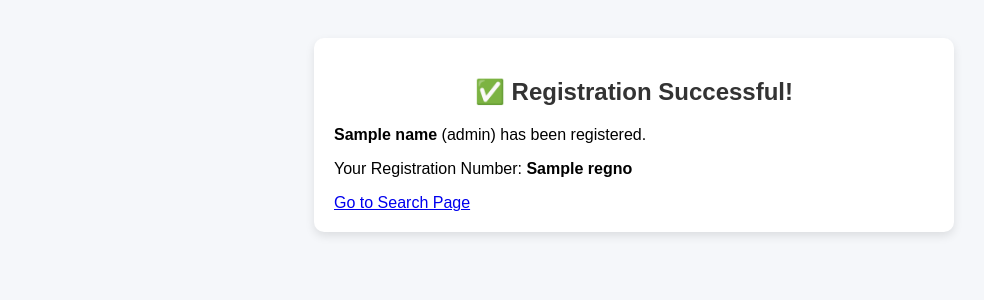
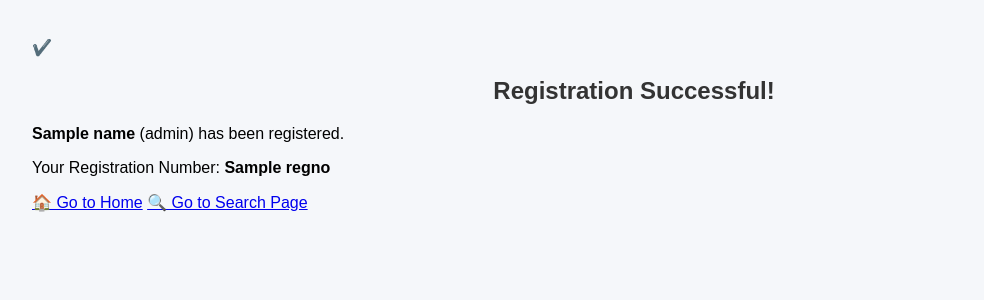
Before and after one commit to Sathyanarayanan2202/ui_project, a Flask app: template Student Portal/templates/success.html in a window 1280 px wide. Shown: the top 300 px of the page, without its empty margins (6-990 px from the left). Run offline with Flask 3, Linux system fonts and the light colour scheme; the template is opened without the code that fills it: most values are stand-ins (such as "Sample title", 1, 10 or a date in 2020).

Commit message:
Update success.html

```diff
--- a/Student Portal/templates/success.html
+++ b/Student Portal/templates/success.html
@@ -1,17 +1,22 @@
 <!DOCTYPE html>
 <html lang="en">
 <head>
-    <meta charset="UTF-8">
-    <meta name="viewport" content="width=device-width, initial-scale=1.0">
-    <title>Success</title>
-    <link rel="stylesheet" href="{{ url_for('static', filename='css/success.css') }}">
+  <meta charset="UTF-8">
+  <meta name="viewport" content="width=device-width, initial-scale=1.0">
+  <title>Registration Successful</title>
+  <link rel="stylesheet" href="{{ url_for('static', filename='css/success.css') }}">
 </head>
 <body>
-    <div class="container">
-        <h2>✅ Registration Successful!</h2>
-        <p><strong>{{ name }}</strong> ({{ usertype }}) has been registered.</p>
-        <p>Your Registration Number: <strong>{{ regno }}</strong></p>
-        <a href="{{ url_for('search') }}">Go to Search Page</a>
+  <div class="success-container">
+    <div class="success-icon">✔️</div>
+    <h2>Registration Successful!</h2>
+    <p><strong>{{ name }}</strong> ({{ usertype }}) has been registered.</p>
+    <p>Your Registration Number: <strong>{{ regno }}</strong></p>
+
+    <div class="button-group">
+      <a href="/" class="button home">🏠 Go to Home</a>
+      <a href="/search" class="button search">🔍 Go to Search Page</a>
     </div>
+  </div>
 </body>
 </html>
```
